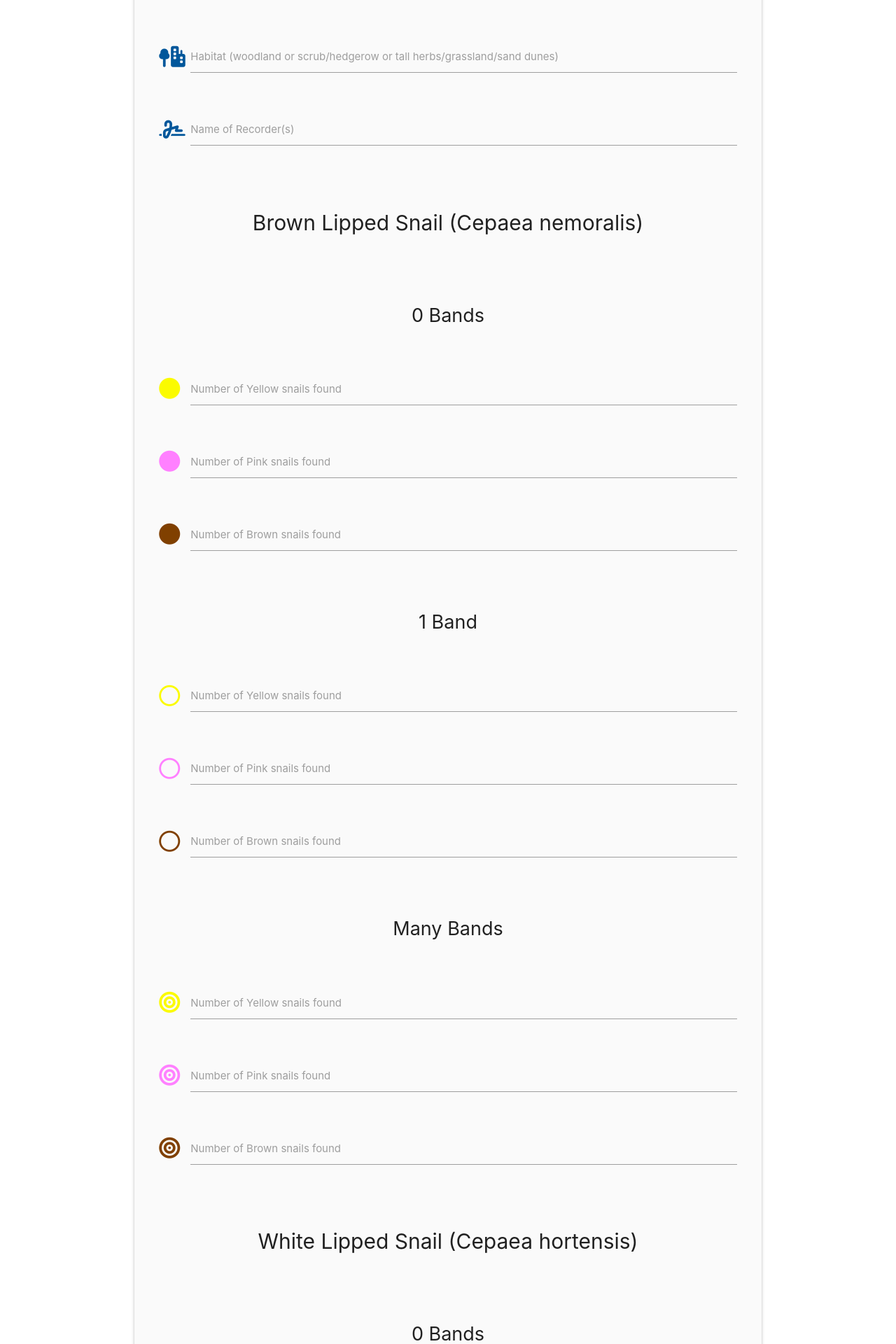
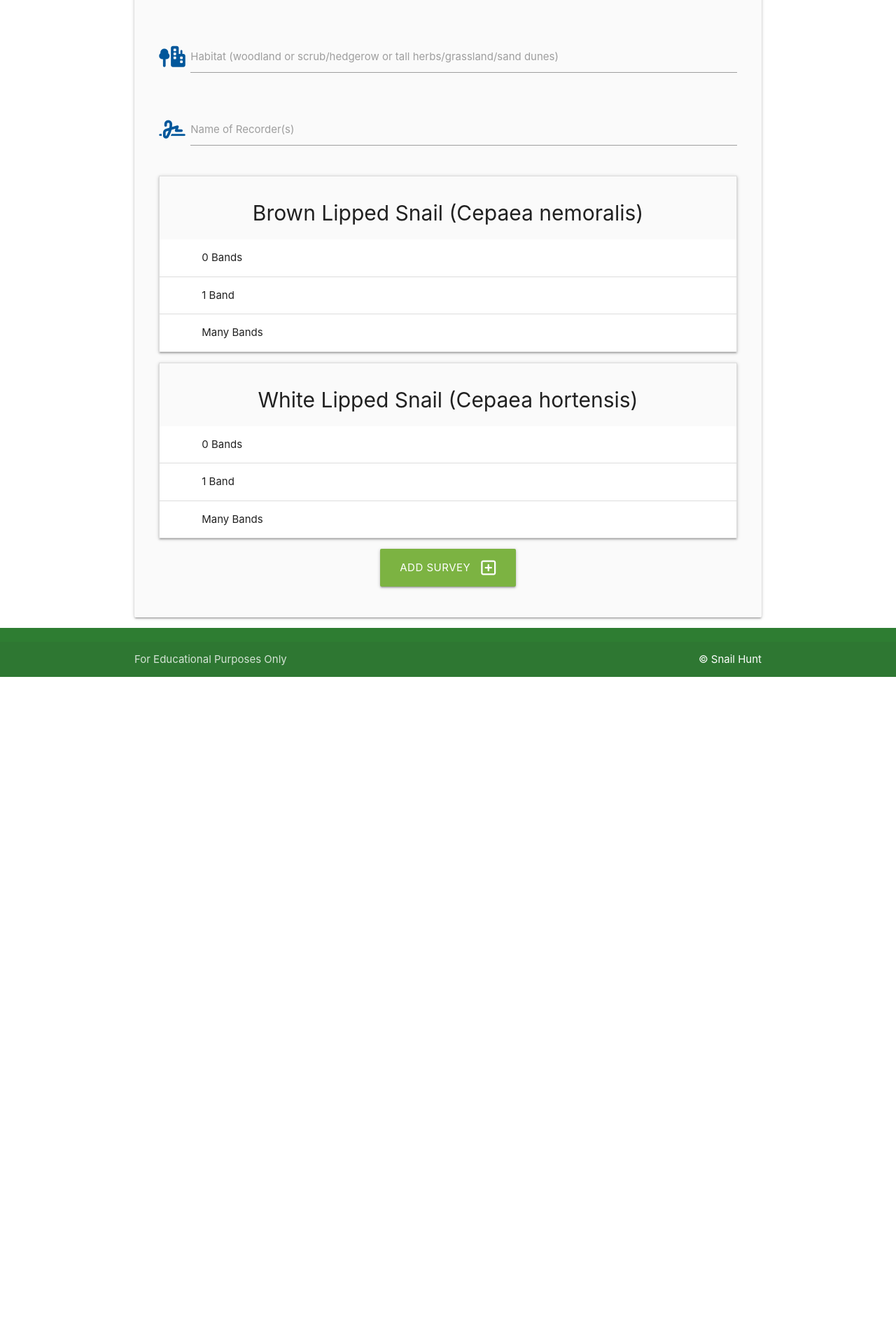
Before and after one commit to cjns/Milestone-3--The-Snail-Hunt, a Flask app: page /add_survey in a window 1280 px wide. Shown: the part 460-2380 px from the top of the page at 70% size. After the commit the page ends 1427 px from the top, so only its background shows below. Run offline with Flask 3, Linux system fonts and the light colour scheme; some libraries are stand-ins or nearby versions.

Commit message:
Update form on add_survey.html

```diff
--- a/snailmanager/static/css/style.css
+++ b/snailmanager/static/css/style.css
@@ -33,3 +33,12 @@ body {
 h6 {
   font-size: 1.2rem;
 }
+
+/* Tables */
+.snail_table {
+  margin-bottom: 2rem;
+}
+
+.snail_table>caption {
+  font-size: 1.5rem;
+}
--- a/snailmanager/templates/add_survey.html
+++ b/snailmanager/templates/add_survey.html
@@ -5,6 +5,7 @@
 
 <div class="row card-panel grey lighten-5">
     <form class="col s12" method="POST" action="{{ url_for('add_survey') }}">
+
         <!-- Survey Date -->
         <div class="row">
             <div class="input-field col s12">
@@ -13,6 +14,7 @@
                 <label for="survey_date">Date of Survey</label>
             </div>
         </div>
+
         <!-- Survey Time -->
         <div class="row">
             <div class="input-field col s12">
@@ -21,6 +23,7 @@
                 <label for="survey_time">Time of Survey</label>
             </div>
         </div>
+
         <!-- Location -->
         <div class="row">
             <div class="input-field col s12">
@@ -29,14 +32,17 @@
                 <label for="survey_location">Location</label>
             </div>
         </div>
+
         <!-- Habitat -->
         <div class="row">
             <div class="input-field col s12">
                 <i class="fa-solid fa-tree-city prefix light-blue-text text-darken-4"></i>
                 <input id="survey_habitat" name="survey_habitat" type="text" class="validate" required>
-                <label for="survey_habitat">Habitat (woodland or scrub/hedgerow or tall herbs/grassland/sand dunes)</label>
+                <label for="survey_habitat">Habitat (woodland or scrub/hedgerow or tall herbs/grassland/sand
+                    dunes)</label>
             </div>
         </div>
+
         <!-- Recorder -->
         <div class="row">
             <div class="input-field col s12">
@@ -45,216 +51,255 @@
                 <label for="survey_recorder">Name of Recorder(s)</label>
             </div>
         </div>
+
         <!-- Brown Lipped Snails -->
-        <div class="row">
-            <div class="input-field col s12 center">
-                <h2>Brown Lipped Snail (Cepaea nemoralis)</h2>
-            </div>
-        </div>
-        <!-- 0 Bands -->
-        <div class="row">
-            <div class="input-field col s12 center">
-                <h3>0 Bands</h3>
-            </div>
-        </div>
+        <ul class="collapsible">
+            <h2 class="center">Brown Lipped Snail (Cepaea nemoralis)</h2>
+            <li>
+                <div class="collapsible-header"><i class="material-icons"></i>0 Bands</div>
+                <div class="collapsible-body">
+
                     <!-- Yellow, Brown Lipped Snail, 0 Bands -->
                     <div class="row">
                         <div class="input-field col s12">
-                <i class="fa-solid fa-circle prefix light-blue-text text-darken-4" style="color: #fbfb00 !important;"></i>
-                <input id="yellow_brown_lipped_snail_0_bands" name="yellow_brown_lipped_snail_0_bands" type="number"
-                    class="validate" required>
+                            <i class="fa-solid fa-circle prefix light-blue-text text-darken-4"
+                                style="color: #fbfb00 !important;"></i>
+                            <input id="yellow_brown_lipped_snail_0_bands" name="yellow_brown_lipped_snail_0_bands"
+                                type="number" class="validate" required>
                             <label for="yellow_brown_lipped_snail_0_bands">Number of Yellow snails found</label>
                         </div>
                     </div>
+
                     <!-- Pink, Brown Lipped Snail, 0 Bands -->
                     <div class="row">
                         <div class="input-field col s12">
-                <i class="fa-solid fa-circle prefix light-blue-text text-darken-4" style="color: #ff80ff !important;"></i>
-                <input id="pink_brown_lipped_snail_0_bands" name="pink_brown_lipped_snail_0_bands" type="number"
-                    class="validate" required>
+                            <i class="fa-solid fa-circle prefix light-blue-text text-darken-4"
+                                style="color: #ff80ff !important;"></i>
+                            <input id="pink_brown_lipped_snail_0_bands" name="pink_brown_lipped_snail_0_bands"
+                                type="number" class="validate" required>
                             <label for="pink_brown_lipped_snail_0_bands">Number of Pink snails found</label>
                         </div>
                     </div>
+
+
                     <!-- Brown, Brown Lipped Snail, 0 Bands -->
                     <div class="row">
                         <div class="input-field col s12">
-                <i class="fa-solid fa-circle prefix light-blue-text text-darken-4" style="color: #804000 !important;"></i>
-                <input id="brown_brown_lipped_snail_0_bands" name="brown_brown_lipped_snail_0_bands" type="number"
-                    class="validate" required>
+                            <i class="fa-solid fa-circle prefix light-blue-text text-darken-4"
+                                style="color: #804000 !important;"></i>
+                            <input id="brown_brown_lipped_snail_0_bands" name="brown_brown_lipped_snail_0_bands"
+                                type="number" class="validate" required>
                             <label for="brown_brown_lipped_snail_0_bands">Number of Brown snails found</label>
                         </div>
                     </div>
-        <!-- 1 Bands -->
-        <div class="row">
-            <div class="input-field col s12 center">
-                <h3>1 Band</h3>
+
+
                 </div>
-        </div>
+            </li>
+            <li>
+                <div class="collapsible-header"><i class="material-icons"></i>1 Band</div>
+                <div class="collapsible-body">
+
                     <!-- Yellow, Brown Lipped Snail, 1 Band -->
                     <div class="row">
                         <div class="input-field col s12">
-                <i class="fa-regular fa-circle prefix light-blue-text text-darken-4" style="color: #fbfb00 !important;"></i>
-                <input id="yellow_brown_lipped_snail_1_band" name="yellow_brown_lipped_snail_1_band" type="number"
-                    class="validate" required>
+                            <i class="fa-regular fa-circle prefix light-blue-text text-darken-4"
+                                style="color: #fbfb00 !important;"></i>
+                            <input id="yellow_brown_lipped_snail_1_band" name="yellow_brown_lipped_snail_1_band"
+                                type="number" class="validate" required>
                             <label for="yellow_brown_lipped_snail_1_band">Number of Yellow snails found</label>
                         </div>
                     </div>
+
                     <!-- Pink, Brown Lipped Snail, 1 Band -->
                     <div class="row">
                         <div class="input-field col s12">
-                <i class="fa-regular fa-circle prefix light-blue-text text-darken-4" style="color: #ff80ff !important;"></i>
-                <input id="pink_brown_lipped_snail_1_band" name="pink_brown_lipped_snail_1_band" type="number"
-                    class="validate" required>
+                            <i class="fa-regular fa-circle prefix light-blue-text text-darken-4"
+                                style="color: #ff80ff !important;"></i>
+                            <input id="pink_brown_lipped_snail_1_band" name="pink_brown_lipped_snail_1_band"
+                                type="number" class="validate" required>
                             <label for="pink_brown_lipped_snail_1_band">Number of Pink snails found</label>
                         </div>
                     </div>
+
                     <!-- Brown, Brown Lipped Snail, 1 Band -->
                     <div class="row">
                         <div class="input-field col s12">
-                <i class="fa-regular fa-circle prefix light-blue-text text-darken-4" style="color: #804000 !important;"></i>
-                <input id="brown_brown_lipped_snail_1_band" name="brown_brown_lipped_snail_1_band" type="number"
-                    class="validate" required>
+                            <i class="fa-regular fa-circle prefix light-blue-text text-darken-4"
+                                style="color: #804000 !important;"></i>
+                            <input id="brown_brown_lipped_snail_1_band" name="brown_brown_lipped_snail_1_band"
+                                type="number" class="validate" required>
                             <label for="brown_brown_lipped_snail_1_band">Number of Brown snails found</label>
                         </div>
                     </div>
-        <!-- Many Bands -->
-        <div class="row">
-            <div class="input-field col s12 center">
-                <h3>Many Bands</h3>
+
                 </div>
-        </div>
+            </li>
+            <li>
+                <div class="collapsible-header"><i class="material-icons"></i>Many Bands</div>
+                <div class="collapsible-body">
+
+
                     <!-- Yellow, Brown Lipped Snail, Many Bands -->
                     <div class="row">
                         <div class="input-field col s12">
-                <i class="fa-solid fa-bullseye prefix light-blue-text text-darken-4" style="color: #fbfb00 !important;"></i>
-                <input id="yellow_brown_lipped_snail_many_bands" name="yellow_brown_lipped_snail_many_bands" type="number"
-                    class="validate" required>
+                            <i class="fa-solid fa-bullseye prefix light-blue-text text-darken-4"
+                                style="color: #fbfb00 !important;"></i>
+                            <input id="yellow_brown_lipped_snail_many_bands" name="yellow_brown_lipped_snail_many_bands"
+                                type="number" class="validate" required>
                             <label for="yellow_brown_lipped_snail_many_bands">Number of Yellow snails found</label>
                         </div>
                     </div>
+
                     <!-- Pink, Brown Lipped Snail, Many Bands -->
                     <div class="row">
                         <div class="input-field col s12">
-                <i class="fa-solid fa-bullseye prefix light-blue-text text-darken-4" style="color: #ff80ff !important;"></i>
-                <input id="pink_brown_lipped_snail_many_bands" name="pink_brown_lipped_snail_many_bands" type="number"
-                    class="validate" required>
+                            <i class="fa-solid fa-bullseye prefix light-blue-text text-darken-4"
+                                style="color: #ff80ff !important;"></i>
+                            <input id="pink_brown_lipped_snail_many_bands" name="pink_brown_lipped_snail_many_bands"
+                                type="number" class="validate" required>
                             <label for="pink_brown_lipped_snail_many_bands">Number of Pink snails found</label>
                         </div>
                     </div>
+
                     <!-- Brown, Brown Lipped Snail, Many Bands -->
                     <div class="row">
                         <div class="input-field col s12">
-                <i class="fa-solid fa-bullseye prefix light-blue-text text-darken-4" style="color: #804000 !important;"></i>
-                <input id="brown_brown_lipped_snail_many_bands" name="brown_brown_lipped_snail_many_bands" type="number"
-                    class="validate" required>
+                            <i class="fa-solid fa-bullseye prefix light-blue-text text-darken-4"
+                                style="color: #804000 !important;"></i>
+                            <input id="brown_brown_lipped_snail_many_bands" name="brown_brown_lipped_snail_many_bands"
+                                type="number" class="validate" required>
                             <label for="brown_brown_lipped_snail_many_bands">Number of Brown snails found</label>
                         </div>
                     </div>
+
+                </div>
+            </li>
+        </ul>
+
         <!-- White Lipped Snails -->
-        <div class="row">
-            <div class="input-field col s12 center">
-                <h2>White Lipped Snail (Cepaea hortensis)</h2>
-            </div>
-        </div>
-        <!-- 0 Bands -->
-        <div class="row">
-            <div class="input-field col s12 center">
-                <h3>0 Bands</h3>
-            </div>
-        </div>
+        <ul class="collapsible">
+            <h2 class="center">White Lipped Snail (Cepaea hortensis)</h2>
+            <li>
+                <div class="collapsible-header"><i class="material-icons"></i>0 Bands</div>
+                <div class="collapsible-body">
+
                     <!-- Yellow, White Lipped Snail, 0 Band -->
                     <div class="row">
                         <div class="input-field col s12">
-                <i class="fa-solid fa-circle prefix light-blue-text text-darken-4" style="color: #fbfb00 !important;"></i>
-                <input id="yellow_white_lipped_snail_0_bands" name="yellow_white_lipped_snail_0_bands" type="number"
-                    class="validate" required>
+                            <i class="fa-solid fa-circle prefix light-blue-text text-darken-4"
+                                style="color: #fbfb00 !important;"></i>
+                            <input id="yellow_white_lipped_snail_0_bands" name="yellow_white_lipped_snail_0_bands"
+                                type="number" class="validate" required>
                             <label for="yellow_white_lipped_snail_0_bands">Number of Yellow snails found</label>
                         </div>
                     </div>
+
                     <!-- Pink, White Lipped Snail, 0 Band -->
                     <div class="row">
                         <div class="input-field col s12">
-                <i class="fa-solid fa-circle prefix light-blue-text text-darken-4" style="color: #ff80ff !important;"></i>
-                <input id="pink_white_lipped_snail_0_bands" name="pink_white_lipped_snail_0_bands" type="number"
-                    class="validate" required>
+                            <i class="fa-solid fa-circle prefix light-blue-text text-darken-4"
+                                style="color: #ff80ff !important;"></i>
+                            <input id="pink_white_lipped_snail_0_bands" name="pink_white_lipped_snail_0_bands"
+                                type="number" class="validate" required>
                             <label for="pink_white_lipped_snail_0_bands">Number of Pink snails found</label>
                         </div>
                     </div>
+
                     <!-- Brown, White Lipped Snail, 0 Band -->
                     <div class="row">
                         <div class="input-field col s12">
-                <i class="fa-solid fa-circle prefix light-blue-text text-darken-4" style="color: #804000 !important;"></i>
-                <input id="brown_white_lipped_snail_0_bands" name="brown_white_lipped_snail_0_bands" type="number"
-                    class="validate" required>
+                            <i class="fa-solid fa-circle prefix light-blue-text text-darken-4"
+                                style="color: #804000 !important;"></i>
+                            <input id="brown_white_lipped_snail_0_bands" name="brown_white_lipped_snail_0_bands"
+                                type="number" class="validate" required>
                             <label for="brown_white_lipped_snail_0_bands">Number of Brown snails found</label>
                         </div>
                     </div>
-        <!-- 1 Band -->
-        <div class="row">
-            <div class="input-field col s12 center">
-                <h3>1 Band</h3>
+
+
                 </div>
-        </div>
+            </li>
+            <li>
+                <div class="collapsible-header"><i class="material-icons"></i>1 Band</div>
+                <div class="collapsible-body">
+
                     <!-- Yellow, White Lipped Snail, 1 Band -->
                     <div class="row">
                         <div class="input-field col s12">
-                <i class="fa-regular fa-circle prefix light-blue-text text-darken-4" style="color: #fbfb00 !important;"></i>
-                <input id="yellow_white_lipped_snail_1_band" name="yellow_white_lipped_snail_1_band" type="number"
-                    class="validate" required>
+                            <i class="fa-regular fa-circle prefix light-blue-text text-darken-4"
+                                style="color: #fbfb00 !important;"></i>
+                            <input id="yellow_white_lipped_snail_1_band" name="yellow_white_lipped_snail_1_band"
+                                type="number" class="validate" required>
                             <label for="yellow_white_lipped_snail_1_band">Number of Yellow snails found</label>
                         </div>
                     </div>
+
                     <!-- Pink, White Lipped Snail, 1 Band -->
                     <div class="row">
                         <div class="input-field col s12">
-                <i class="fa-regular fa-circle prefix light-blue-text text-darken-4" style="color: #ff80ff !important;"></i>
-                <input id="pink_white_lipped_snail_1_band" name="pink_white_lipped_snail_1_band" type="number"
-                    class="validate" required>
+                            <i class="fa-regular fa-circle prefix light-blue-text text-darken-4"
+                                style="color: #ff80ff !important;"></i>
+                            <input id="pink_white_lipped_snail_1_band" name="pink_white_lipped_snail_1_band"
+                                type="number" class="validate" required>
                             <label for="pink_white_lipped_snail_1_band">Number of Pink snails found</label>
                         </div>
                     </div>
+
                     <!-- Brown, White Lipped Snail, 1 Band -->
                     <div class="row">
                         <div class="input-field col s12">
-                <i class="fa-regular fa-circle prefix light-blue-text text-darken-4" style="color: #804000 !important;"></i>
-                <input id="brown_white_lipped_snail_1_band" name="brown_white_lipped_snail_1_band" type="number"
-                    class="validate" required>
+                            <i class="fa-regular fa-circle prefix light-blue-text text-darken-4"
+                                style="color: #804000 !important;"></i>
+                            <input id="brown_white_lipped_snail_1_band" name="brown_white_lipped_snail_1_band"
+                                type="number" class="validate" required>
                             <label for="brown_white_lipped_snail_1_band">Number of Brown snails found</label>
                         </div>
                     </div>
-        <!-- Many Bands -->
-        <div class="row">
-            <div class="input-field col s12 center">
-                <h3>Many Bands</h3>
+
                 </div>
-        </div>
+            </li>
+            <li>
+                <div class="collapsible-header"><i class="material-icons"></i>Many Bands</div>
+                <div class="collapsible-body">
+
                     <!-- Yellow, White Lipped Snail, Many Bands -->
                     <div class="row">
                         <div class="input-field col s12">
-                <i class="fa-solid fa-bullseye prefix light-blue-text text-darken-4" style="color: #fbfb00 !important;"></i>
-                <input id="yellow_white_lipped_snail_many_bands" name="yellow_white_lipped_snail_many_bands" type="number"
-                    class="validate" required>
+                            <i class="fa-solid fa-bullseye prefix light-blue-text text-darken-4"
+                                style="color: #fbfb00 !important;"></i>
+                            <input id="yellow_white_lipped_snail_many_bands" name="yellow_white_lipped_snail_many_bands"
+                                type="number" class="validate" required>
                             <label for="yellow_white_lipped_snail_many_bands">Number of Yellow snails found</label>
                         </div>
                     </div>
+
                     <!-- Pink, White Lipped Snail, Many Bands -->
                     <div class="row">
                         <div class="input-field col s12">
-                <i class="fa-solid fa-bullseye prefix light-blue-text text-darken-4" style="color: #ff80ff !important;"></i>
-                <input id="pink_white_lipped_snail_many_bands" name="pink_white_lipped_snail_many_bands" type="number"
-                    class="validate" required>
+                            <i class="fa-solid fa-bullseye prefix light-blue-text text-darken-4"
+                                style="color: #ff80ff !important;"></i>
+                            <input id="pink_white_lipped_snail_many_bands" name="pink_white_lipped_snail_many_bands"
+                                type="number" class="validate" required>
                             <label for="pink_white_lipped_snail_many_bands">Number of Pink snails found</label>
                         </div>
                     </div>
+
                     <!-- Brown, White Lipped Snail, Many Bands -->
                     <div class="row">
                         <div class="input-field col s12">
-                <i class="fa-solid fa-bullseye prefix light-blue-text text-darken-4" style="color: #804000 !important;"></i>
-                <input id="brown_white_lipped_snail_many_bands" name="brown_white_lipped_snail_many_bands" type="number"
-                    class="validate" required>
+                            <i class="fa-solid fa-bullseye prefix light-blue-text text-darken-4"
+                                style="color: #804000 !important;"></i>
+                            <input id="brown_white_lipped_snail_many_bands" name="brown_white_lipped_snail_many_bands"
+                                type="number" class="validate" required>
                             <label for="brown_white_lipped_snail_many_bands">Number of Brown snails found</label>
                         </div>
                     </div>
+
+                </div>
+            </li>
+        </ul>
+
         <!-- Submit Button -->
         <div class="row">
             <div class="col s12 center-align">
```
Also changed, not shown: snailmanager/templates/surveys.html (+4 -4 lines). Lines whose indentation alone changed are shown as unchanged.
